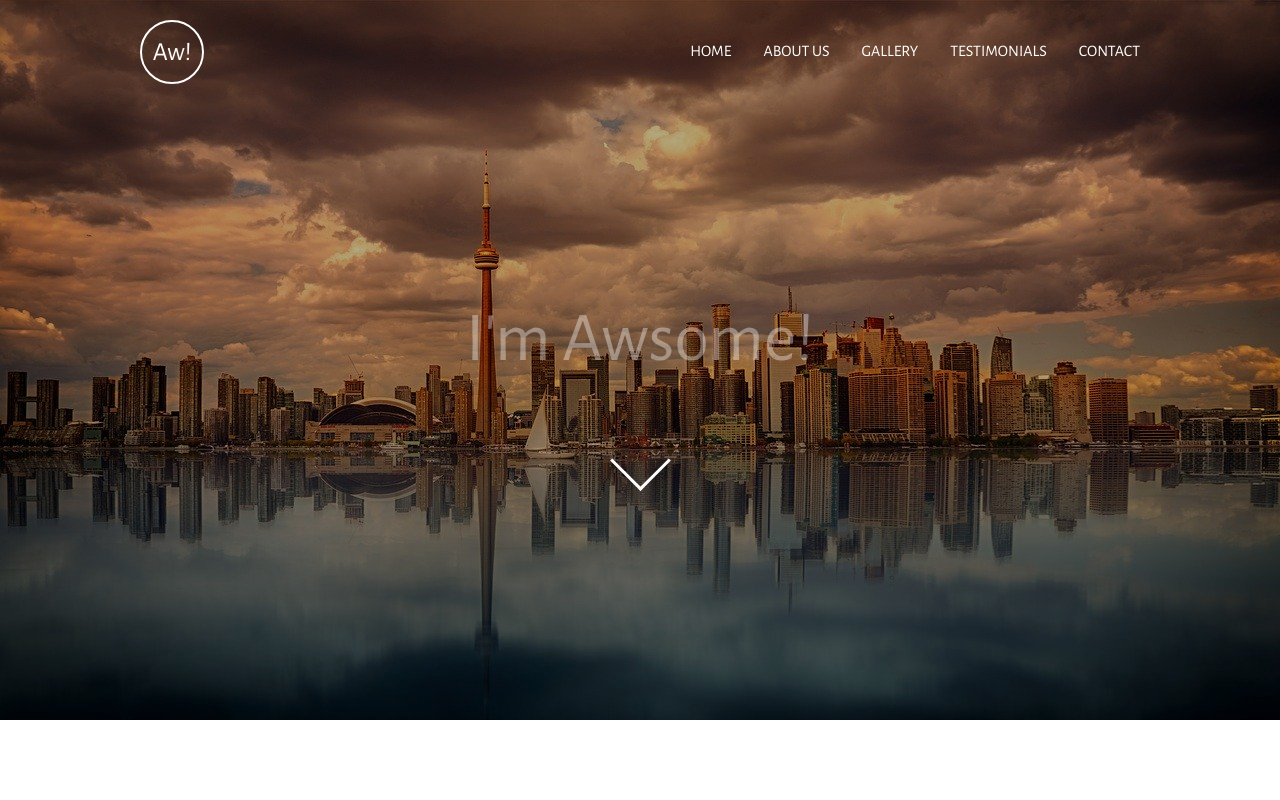
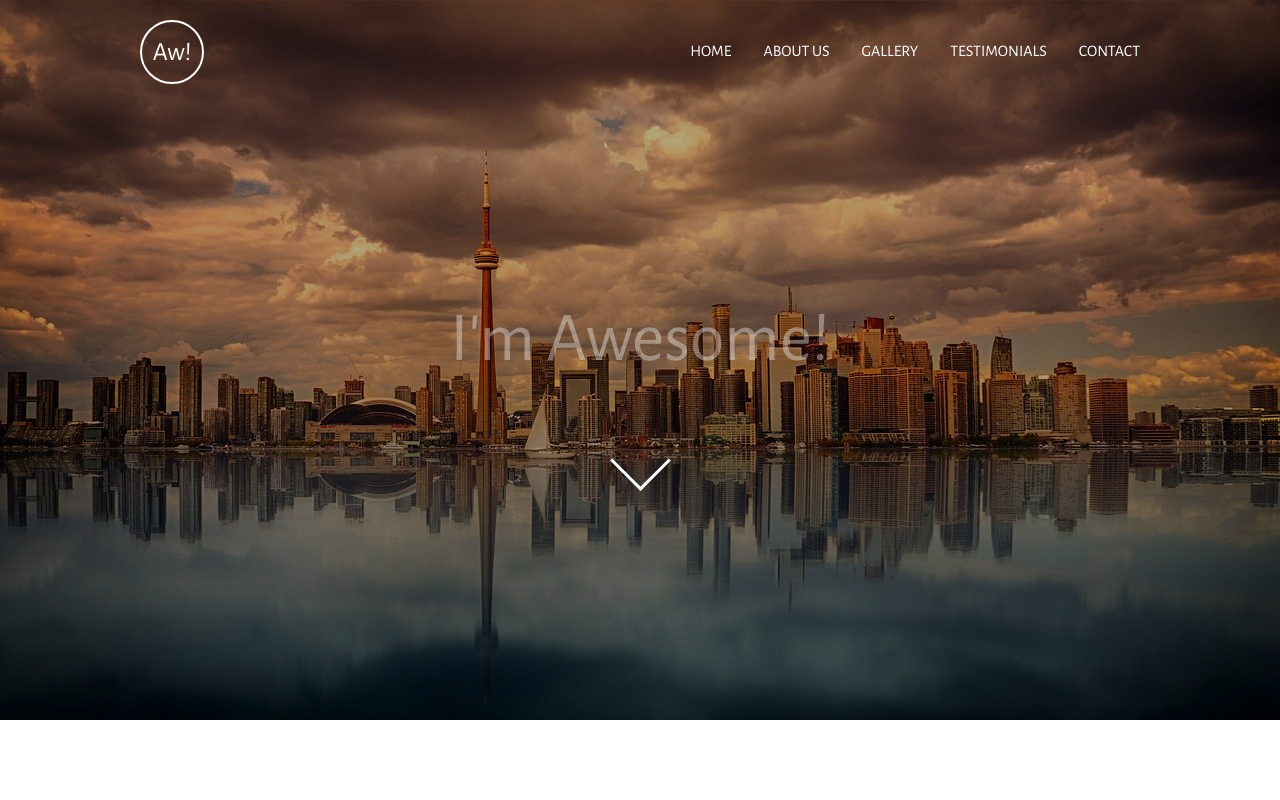
Before and after one commit to lenyka/awesome, a plain HTML site: page index.html in a window 1280 px wide. Shown: the top 800 px of the page. Drawn offline with nearby package versions, Linux system fonts and the light colour scheme; files whose address does not match are found by name.

Commit message:
fixed gramma mistake

```diff
--- a/index.html
+++ b/index.html
@@ -30,7 +30,7 @@
 			<!-- Header Content -->
 			<section class="aw-header-content">
 				<div class="aw-header-text">
-					<h1 class="aw-pulsate">I'm Awsome!</h1>
+					<h1 class="aw-pulsate">I'm Awesome!</h1>
 					<i class="aw-arrow aw-section-link" data-href="#aw-about"></i>
 				</div>
 				<img class="aw-main-banner" src="./img/main-banner.jpg" alt="Awesome main banner"/>
```
